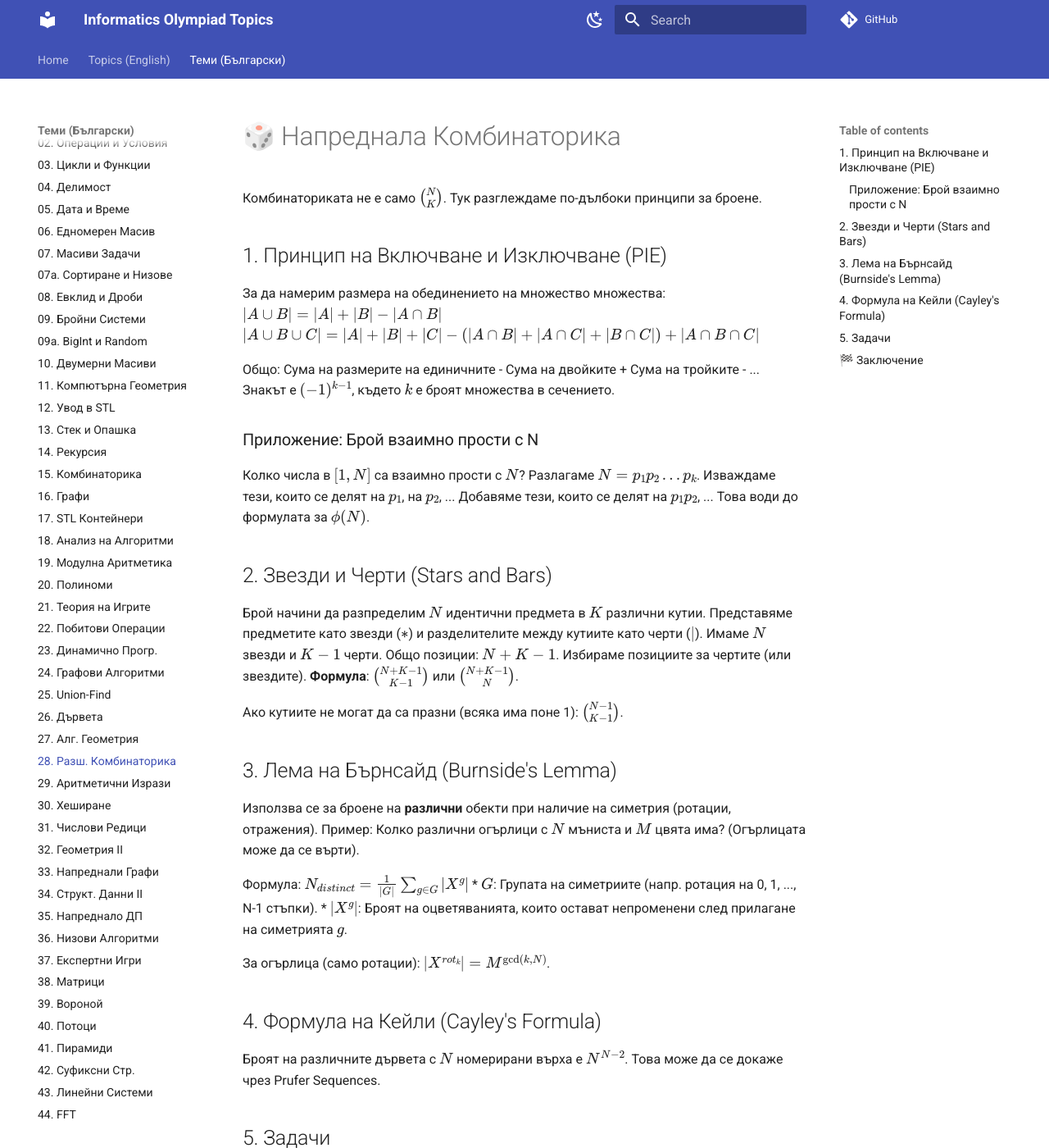
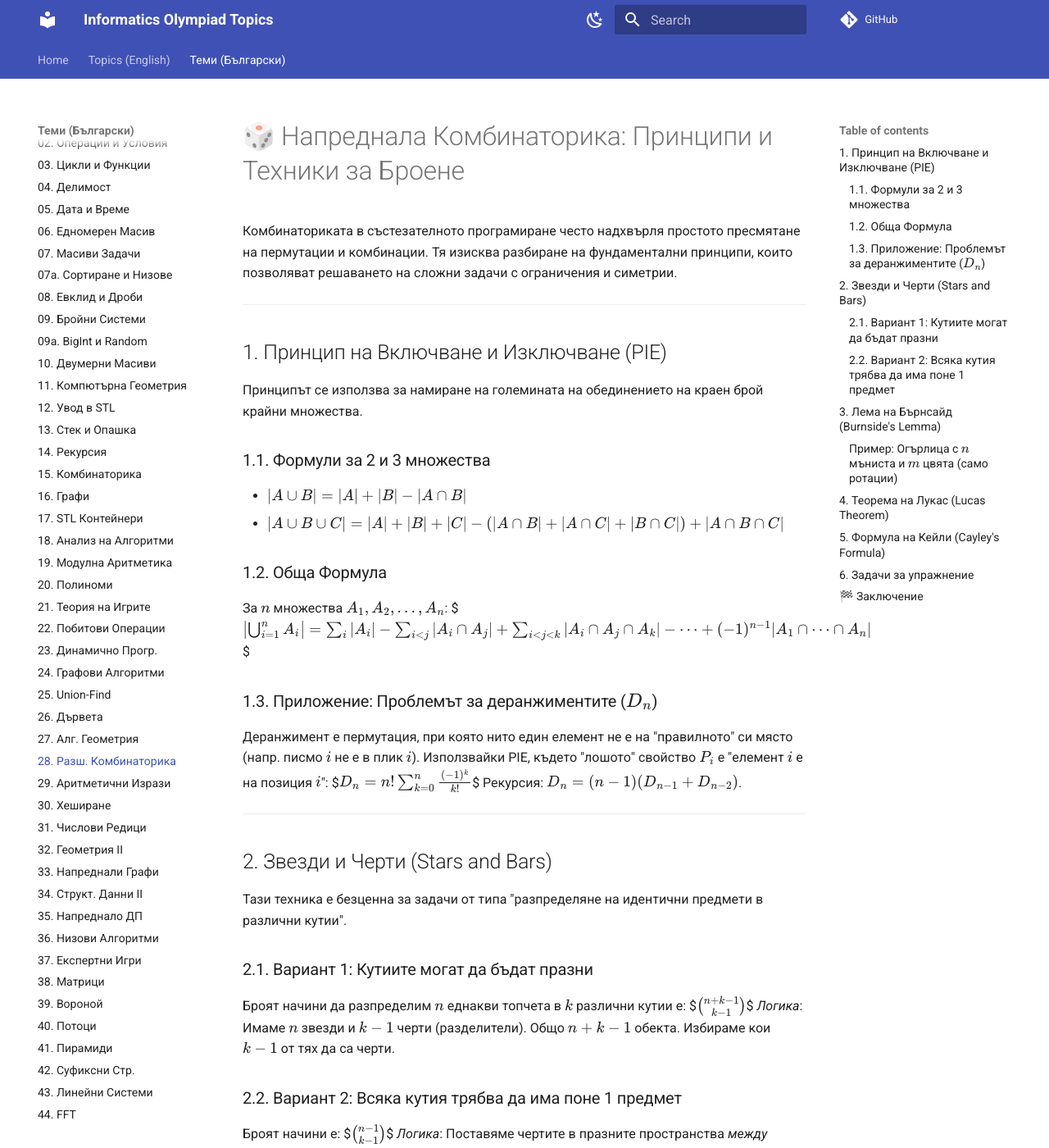
Before and after one commit to KadirYazadzhi/Informatics-Olympiad-Topics, an MkDocs documentation site: the page built from docs/BG/28.md, in a window 1280 px wide and 1400 px high. Shown: the whole window at 82% size. Built offline with MkDocs 1.6.1 and Material for MkDocs 9.7.7, drawn with Linux system fonts in a browser that asks for light colours; comment, search, counter and statistics services are not loaded; some of the changed text lies outside the part shown.

Commit message:
Expand BG/28.md: PIE, Burnside, Lucas, and Prufer

```diff
--- a/docs/BG/28.md
+++ b/docs/BG/28.md
@@ -1,53 +1,84 @@
-# 🎲 Напреднала Комбинаторика
+# 🎲 Напреднала Комбинаторика: Принципи и Техники за Броене
 
-Комбинаториката не е само $N \choose K$. Тук разглеждаме по-дълбоки принципи за броене.
+Комбинаториката в състезателното програмиране често надхвърля простото пресмятане на пермутации и комбинации. Тя изисква разбиране на фундаментални принципи, които позволяват решаването на сложни задачи с ограничения и симетрии.
+
+---
 
 ## 1. Принцип на Включване и Изключване (PIE)
 
-За да намерим размера на обединението на множество множества:
-$|A \cup B| = |A| + |B| - |A \cap B|$
-$|A \cup B \cup C| = |A| + |B| + |C| - (|A \cap B| + |A \cap C| + |B \cap C|) + |A \cap B \cap C|$
+Принципът се използва за намиране на големината на обединението на краен брой крайни множества.
 
-Общо: Сума на размерите на единичните - Сума на двойките + Сума на тройките - ...
-Знакът е $(-1)^{k-1}$, където $k$ е броят множества в сечението.
+### 1.1. Формули за 2 и 3 множества
+*   $|A \cup B| = |A| + |B| - |A \cap B|$
+*   $|A \cup B \cup C| = |A| + |B| + |C| - (|A \cap B| + |A \cap C| + |B \cap C|) + |A \cap B \cap C|$
 
-### Приложение: Брой взаимно прости с N
-Колко числа в $[1, N]$ са взаимно прости с $N$?
-Разлагаме $N = p_1 p_2 \dots p_k$.
-Изваждаме тези, които се делят на $p_1$, на $p_2$, ...
-Добавяме тези, които се делят на $p_1 p_2$, ...
-Това води до формулата за $\phi(N)$.
+### 1.2. Обща Формула
+За $n$ множества $A_1, A_2, \dots, A_n$:
+$$\left| \bigcup_{i=1}^n A_i \right| = \sum_{i} |A_i| - \sum_{i < j} |A_i \cap A_j| + \sum_{i < j < k} |A_i \cap A_j \cap A_k| - \dots + (-1)^{n-1} |A_1 \cap \dots \cap A_n|$$
+
+### 1.3. Приложение: Проблемът за деранжиментите ($D_n$)
+Деранжимент е пермутация, при която нито един елемент не е на "правилното" си място (напр. писмо $i$ не е в плик $i$).
+Използвайки PIE, където "лошото" свойство $P_i$ е "елемент $i$ е на позиция $i$":
+$$D_n = n! \sum_{k=0}^n \frac{(-1)^k}{k!}$$
+Рекурсия: $D_n = (n-1)(D_{n-1} + D_{n-2})$.
+
+---
 
 ## 2. Звезди и Черти (Stars and Bars)
 
-Брой начини да разпределим $N$ идентични предмета в $K$ различни кутии.
-Представяме предметите като звезди ($*$) и разделителите между кутиите като черти ($|$). Имаме $N$ звезди и $K-1$ черти.
-Общо позиции: $N + K - 1$. Избираме позициите за чертите (или звездите).
-**Формула**: $\binom{N+K-1}{K-1}$ или $\binom{N+K-1}{N}$.
+Тази техника е безценна за задачи от типа "разпределяне на идентични предмети в различни кутии".
 
-Ако кутиите не могат да са празни (всяка има поне 1):
-$\binom{N-1}{K-1}$.
+### 2.1. Вариант 1: Кутиите могат да бъдат празни
+Броят начини да разпределим $n$ еднакви топчета в $k$ различни кутии е:
+$$\binom{n + k - 1}{k - 1}$$
+*Логика*: Имаме $n$ звезди и $k-1$ черти (разделители). Общо $n+k-1$ обекта. Избираме кои $k-1$ от тях да са черти.
+
+### 2.2. Вариант 2: Всяка кутия трябва да има поне 1 предмет
+Броят начини е:
+$$\binom{n - 1}{k - 1}$$
+*Логика*: Поставяме чертите в празните пространства *между* звездите. Има $n-1$ такива пространства.
+
+---
 
 ## 3. Лема на Бърнсайд (Burnside's Lemma)
 
-Използва се за броене на **различни** обекти при наличие на симетрия (ротации, отражения).
-Пример: Колко различни огърлици с $N$ мъниста и $M$ цвята има? (Огърлицата може да се върти).
+Използва се за броене на **различни конфигурации** при наличие на група от симетрии (ротации, отражения).
 
-Формула:
-$N_{distinct} = \frac{1}{|G|} \sum_{g \in G} |X^g|$
-*   $G$: Групата на симетриите (напр. ротация на 0, 1, ..., N-1 стъпки).
-*   $|X^g|$: Броят на оцветяванията, които остават непроменени след прилагане на симетрията $g$.
+**Формула**:
+$$N = \frac{1}{|G|} \sum_{g \in G} |X^g|$$
+Където:
+*   $|G|$ е броят на симетриите (напр. ротация на 0, 90, 180, 270 градуса).
+*   $|X^g|$ е броят на оцветяванията, които не се променят след прилагане на симетрията $g$.
 
-За огърлица (само ротации): $|X^{rot_k}| = M^{\gcd(k, N)}$.
+### Пример: Огърлица с $n$ мъниста и $m$ цвята (само ротации)
+$|G| = n$ (всички възможни завъртания).
+За всяка ротация с $k$ стъпки, броят на фиксираните оцветявания е $m^{\gcd(k, n)}$.
+Общо: $N = \frac{1}{n} \sum_{k=0}^{n-1} m^{\gcd(k, n)}$.
 
-## 4. Формула на Кейли (Cayley's Formula)
-Броят на различните дървета с $N$ номерирани върха е $N^{N-2}$.
-Това може да се докаже чрез Prufer Sequences.
+---
 
-## 5. Задачи
+## 4. Теорема на Лукас (Lucas Theorem)
+
+Позволява бързо пресмятане на $\binom{n}{k} \pmod p$, където $p$ е **малко просто число**, а $n$ и $k$ са огромни (до $10^{18}$).
+Ако запишем $n$ и $k$ в $p$-ична бройна система:
+$n = n_k p^k + \dots + n_0$
+$k = k_k p^k + \dots + k_0$
+То:
+$$\binom{n}{k} \equiv \prod_{i=0}^k \binom{n_i}{k_i} \pmod p$$
+
+---
+
+## 5. Формула на Кейли (Cayley's Formula)
+Броят на различните номерирани дървета с $n$ върха е $n^{n-2}$.
+Свързана е с **Редиците на Прюфер (Prufer Sequences)** – всеки низ от $n-2$ числа в диапазона $[1, n]$ кодира уникално дърво.
+
+---
+
+## 6. Задачи за упражнение
 1.  **CSES Distributing Apples**: Stars and Bars.
-2.  **UVA 10294**: Aristocrat's Necklace (Burnside).
-3.  **Codeforces 451E**: Devu and Flowers (PIE).
+2.  **Codeforces 451E**: PIE с големи ограничения (изисква Lucas или хитро броене).
+3.  **CSES Christmas Party**: Деранжименти.
+4.  **UVa 10294**: Necklace (Burnside).
 
 ## 🏁 Заключение
-PIE е фундаментален инструмент за задачи, където прякото броене е трудно, но броенето на "лошите" случаи (или сеченията им) е лесно.
+Напредналата комбинаторика често се свежда до това да разпознаете кой принцип да приложите. PIE е за задачи с "поне едно" или "нито едно", Stars and Bars е за разпределяне на ресурси, а Burnside е за симетрия.
```
